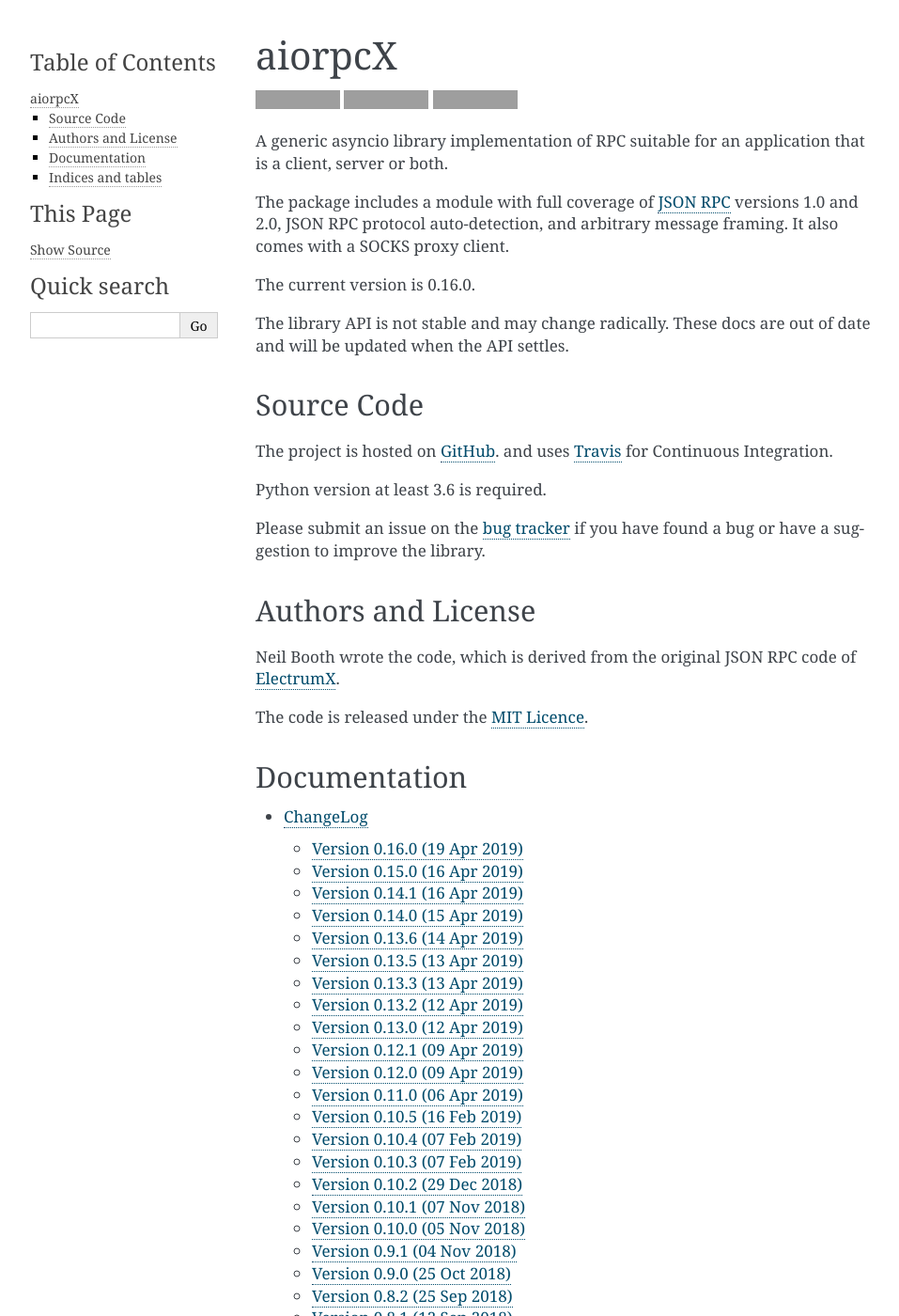
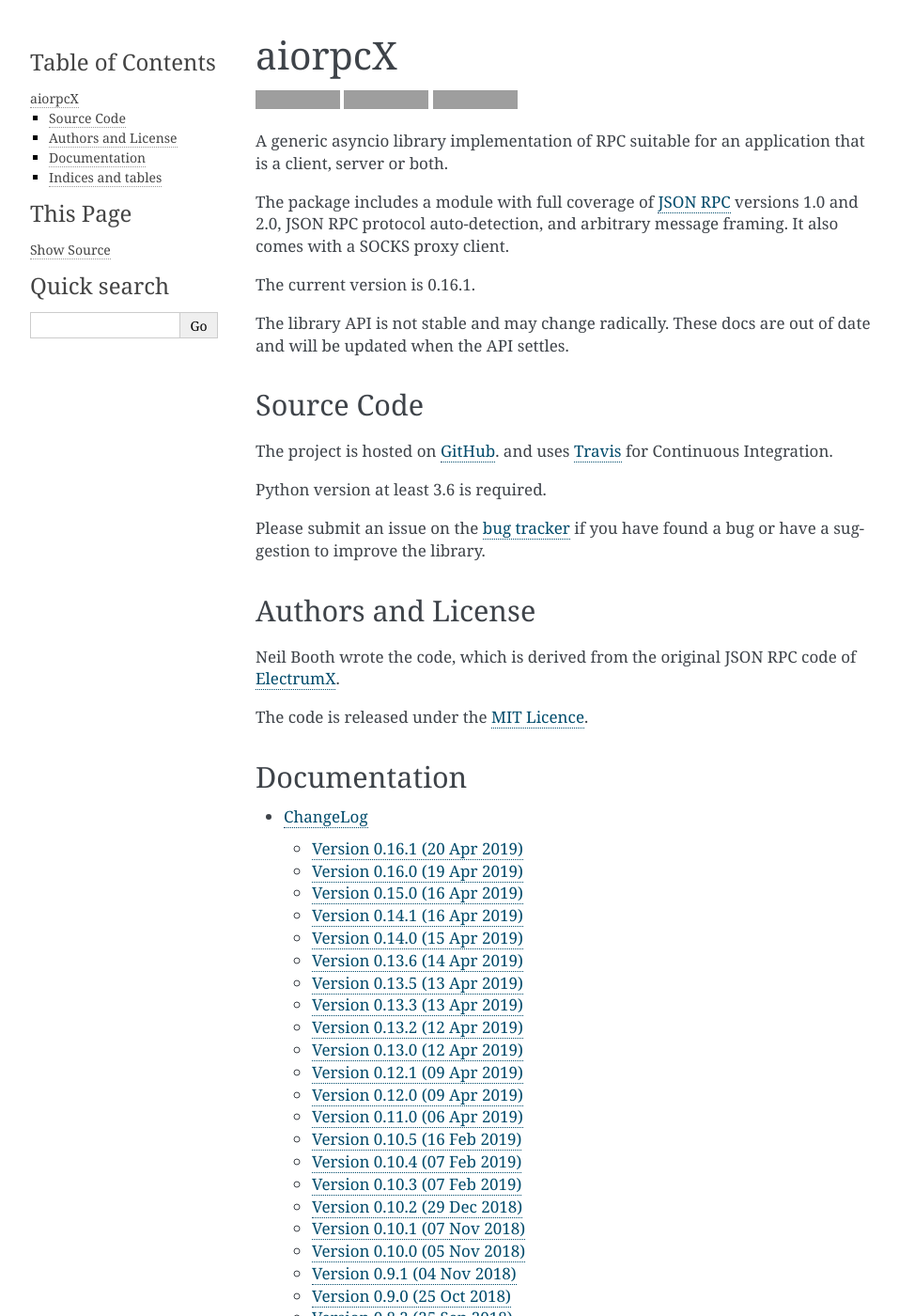
Before and after one commit to kyuupichan/aiorpcX, a Sphinx documentation site: the page built from docs/index.rst, in a window 1280 px wide and 1400 px high. Shown: the whole window at 94% size, without its empty margins (148-1105 px from the left). Built offline with Sphinx 7.4.7, drawn with Linux system fonts in a browser that asks for light colours; grey boxes are pictures that could not be loaded.

Commit message:
Prepare 0.16.1

```diff
--- a/aiorpcx/__init__.py
+++ b/aiorpcx/__init__.py
@@ -6,7 +6,7 @@
 from .util import *
 
 
-_version_str = '0.16.0'
+_version_str = '0.16.1'
 _version = tuple(int(part) for part in _version_str.split('.'))
 
 
--- a/docs/changelog.rst
+++ b/docs/changelog.rst
@@ -4,16 +4,24 @@
 .. note:: The aiorpcX API changes regularly and is still unstable
 
 
+Version 0.16.1 (20 Apr 2019)
+----------------------------
+
+* resolve socks proxy host using getaddrinfo.  In particular, IPv6 is supported.
+* add two new APIs
+
 Version 0.16.0 (19 Apr 2019)
 ----------------------------
 
 * session closing is now robust; it is safe to await session.close() from anywhere
 * API change: FinalRPCError removed; raise ReplyAndDisconnect instead.  This responds with
-  a normal result, or an error, and then disconnects.
-  e.g.  raise ReplyAndDisconnect(23)
-        raise ReplyAndDisconnect(RPCError(1, "message"))
+  a normal result, or an error, and then disconnects.  e.g.::
+
+    raise ReplyAndDisconnect(23)
+    raise ReplyAndDisconnect(RPCError(1, "message"))
+
 * the session base class' private method _close() is removed.  Use await close() instead.
-* workaround uvloop bug `https://github.com/MagicStack/uvloop/issues/246`_
+* workaround uvloop bug `<https://github.com/MagicStack/uvloop/issues/246>`_
 
 Version 0.15.0 (16 Apr 2019)
 ----------------------------
```
